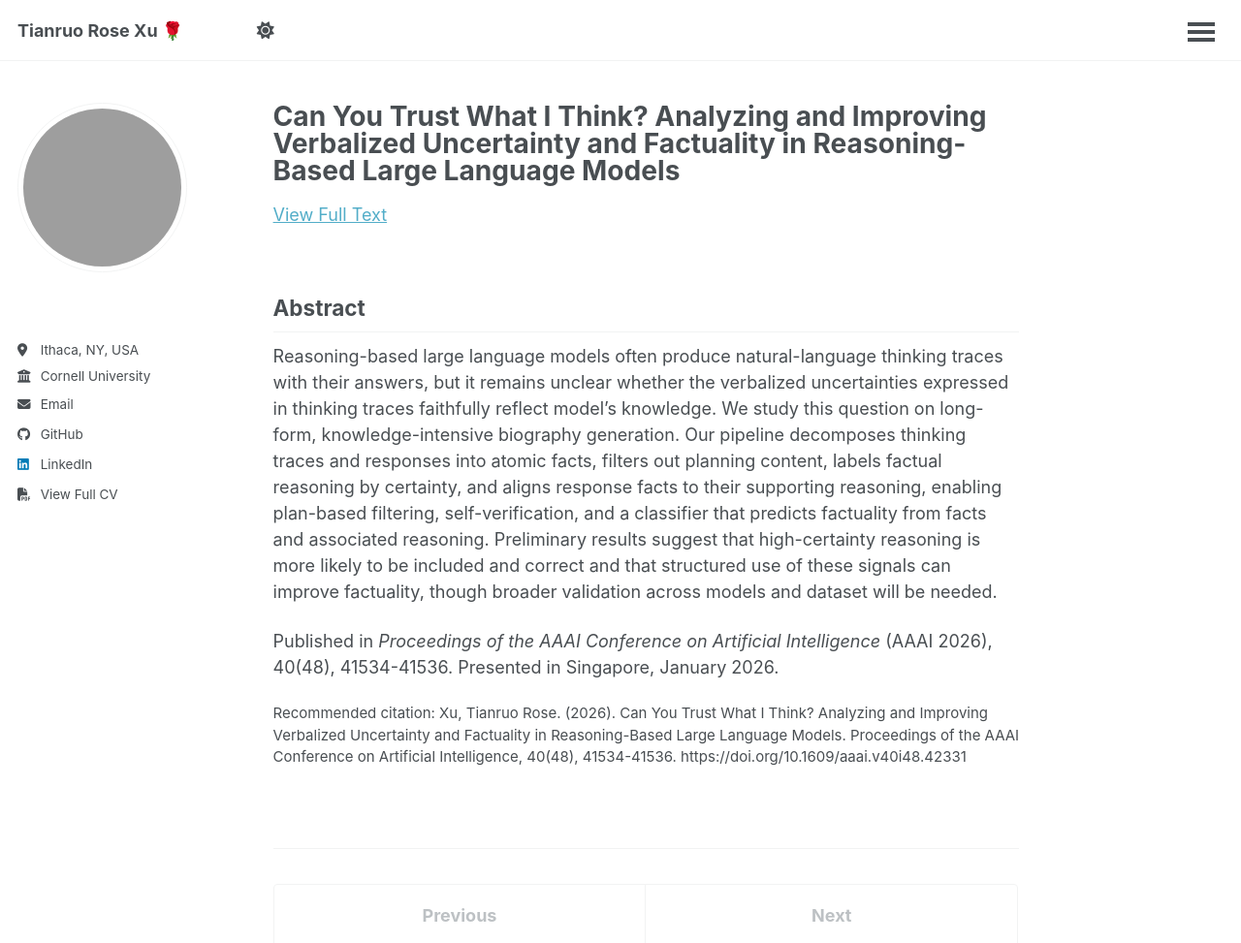
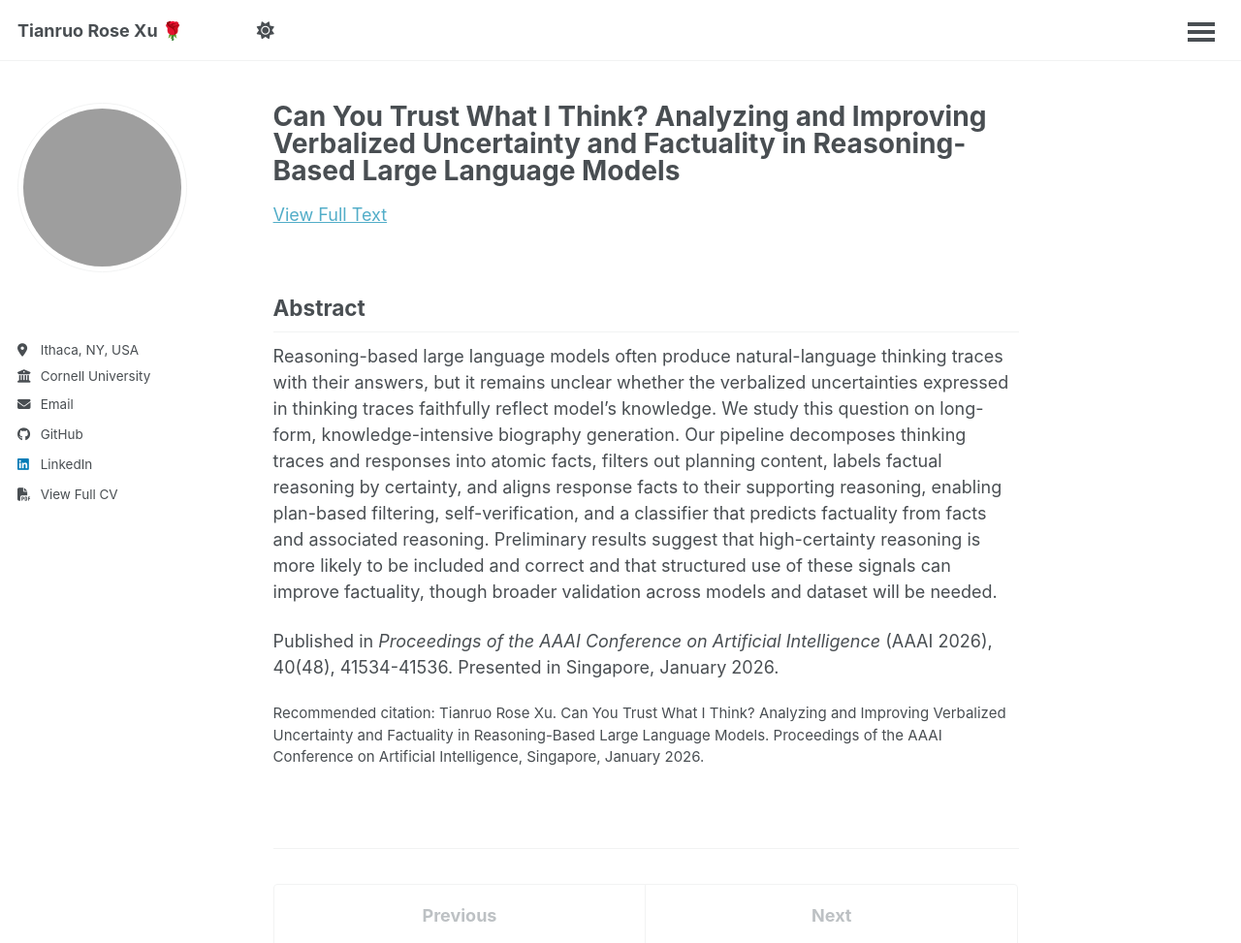
Before and after one commit to XTRose29/xtrose29.github.io, a Jekyll site: the page built from _publications/2026-01-01-aaai-uc-uncertainty-factuality.md, in a window 1280 px wide and 1239 px high, cut to the strip 0-973 px from the top of the window. Shown: the whole strip at 97% size. Built offline with Jekyll 4.4.1, drawn with Linux system fonts in a browser that asks for light colours.

Commit message:
Update AAAI publication citation format

```diff
--- a/_publications/2026-01-01-aaai-uc-uncertainty-factuality.md
+++ b/_publications/2026-01-01-aaai-uc-uncertainty-factuality.md
@@ -7,7 +7,7 @@ excerpt: 'Published in Proceedings of AAAI 2026 (open access).'
 date: 2026-01-01
 venue: 'Proceedings of the AAAI Conference on Artificial Intelligence'
 paperurl: 'https://ojs.aaai.org/index.php/AAAI/article/view/42331'
-citation: 'Xu, Tianruo Rose. (2026). Can You Trust What I Think? Analyzing and Improving Verbalized Uncertainty and Factuality in Reasoning-Based Large Language Models. Proceedings of the AAAI Conference on Artificial Intelligence, 40(48), 41534-41536. https://doi.org/10.1609/aaai.v40i48.42331'
+citation: 'Tianruo Rose Xu. Can You Trust What I Think? Analyzing and Improving Verbalized Uncertainty and Factuality in Reasoning-Based Large Language Models. Proceedings of the AAAI Conference on Artificial Intelligence, Singapore, January 2026.'
 share: false
 hide_auto_published: true
 show_paper_link: true
```
